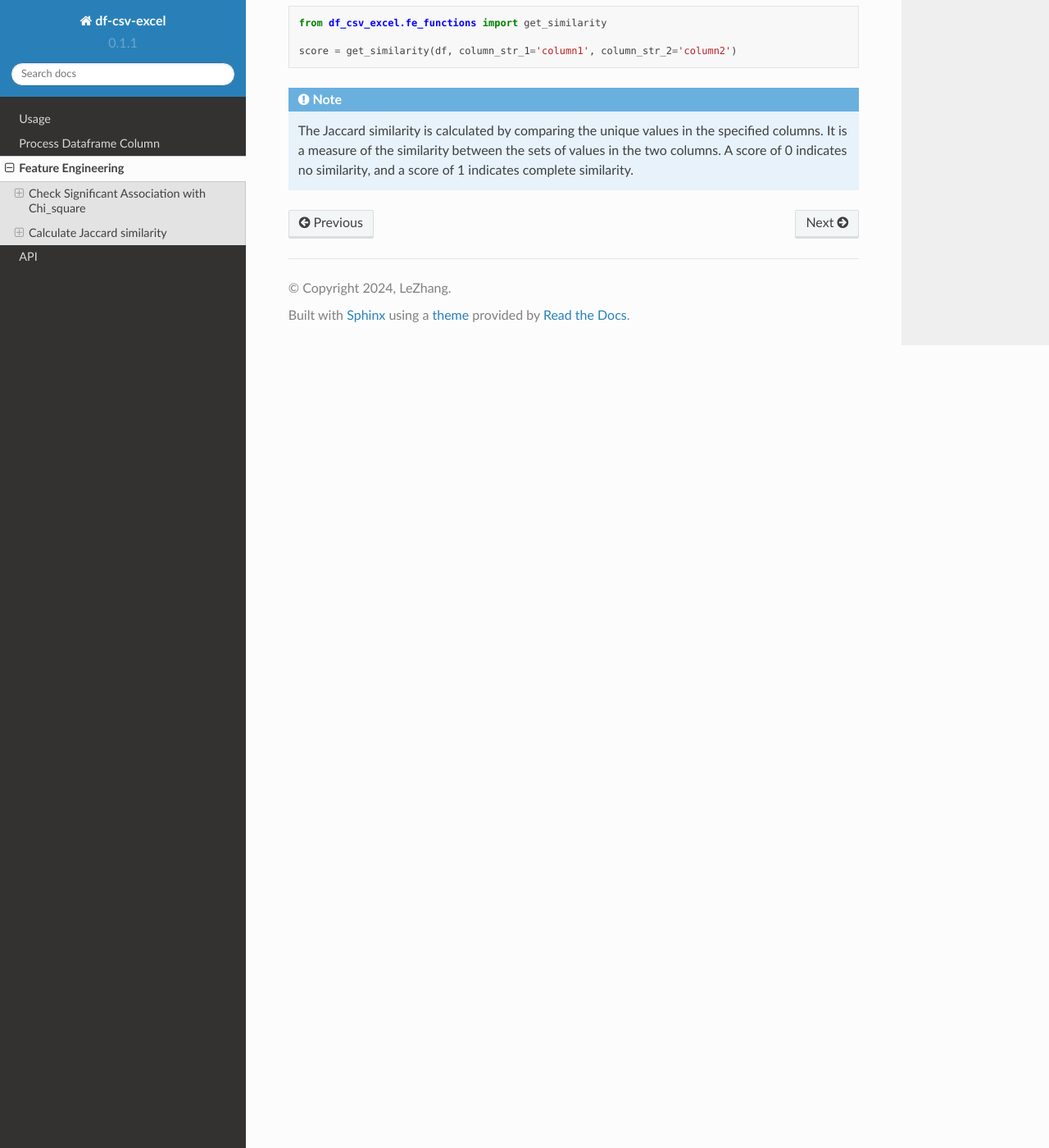
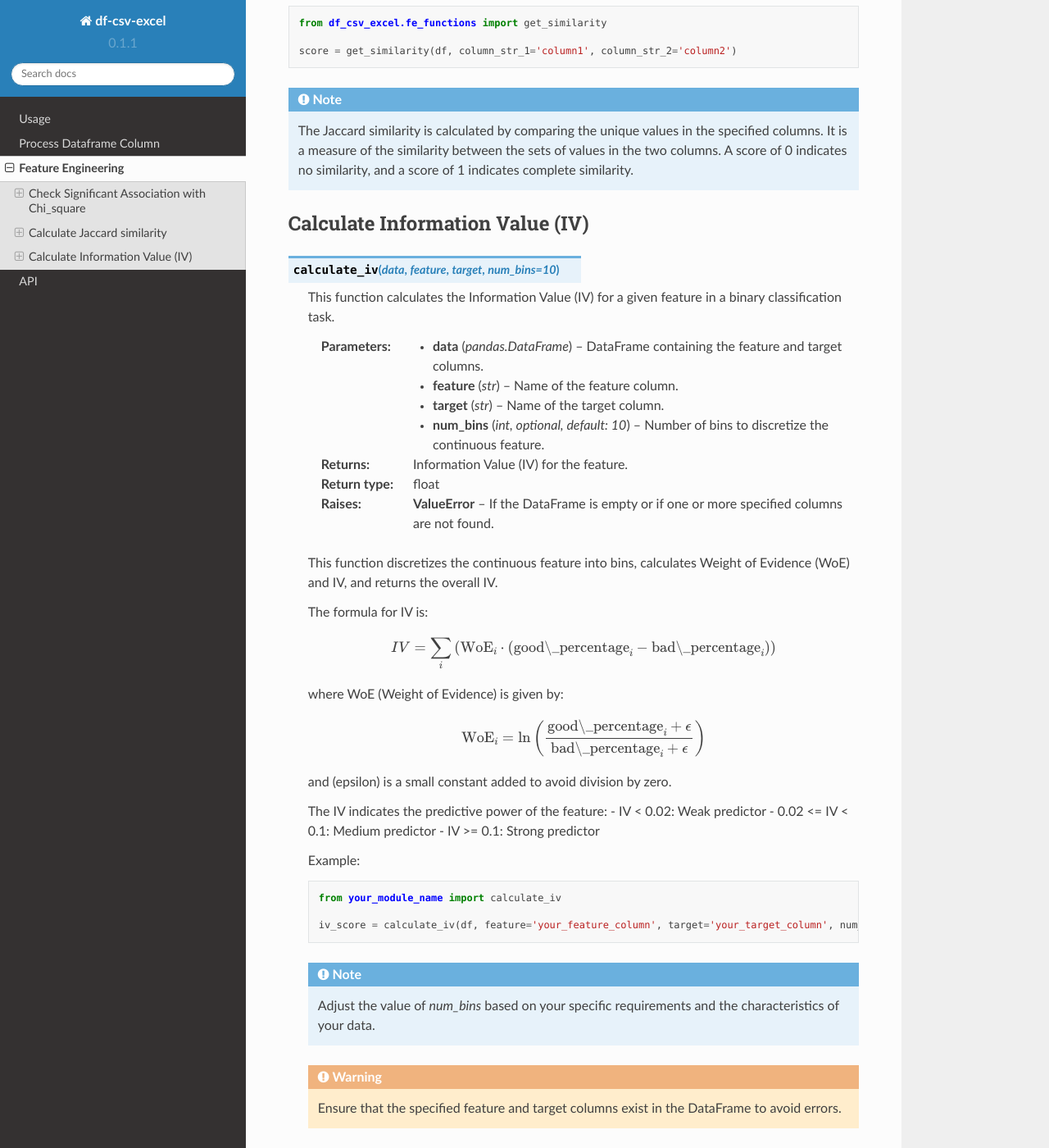
Before and after one commit to cheerzhang/read_doc_1, a Sphinx documentation site: the page built from docs/source/feature_engineer.rst, in a window 1280 px wide and 1400 px high, scrolled down 1233 px. Shown: the whole window at 82% size. Built offline with Sphinx 7.4.7 and the Read the Docs theme 2.0.0, drawn with Linux system fonts in a browser that asks for light colours.

Commit message:
Update feature_engineer.rst

```diff
--- a/docs/source/feature_engineer.rst
+++ b/docs/source/feature_engineer.rst
@@ -75,3 +75,66 @@
    The Jaccard similarity is calculated by comparing the unique values in the specified columns. It is a
    measure of the similarity between the sets of values in the two columns.
    A score of 0 indicates no similarity, and a score of 1 indicates complete similarity.
+
+
+Calculate Information Value (IV)
+--------------------------------
+
+.. function:: calculate_iv(data, feature, target, num_bins=10)
+
+   This function calculates the Information Value (IV) for a given feature in a binary classification task.
+
+   :param data: DataFrame containing the feature and target columns.
+   :type data: pandas.DataFrame
+
+   :param feature: Name of the feature column.
+   :type feature: str
+
+   :param target: Name of the target column.
+   :type target: str
+
+   :param num_bins: Number of bins to discretize the continuous feature.
+   :type num_bins: int, optional, default: 10
+
+   :return: Information Value (IV) for the feature.
+   :rtype: float
+
+   :raises ValueError: If the DataFrame is empty or if one or more specified columns are not found.
+
+   This function discretizes the continuous feature into bins, calculates Weight of Evidence (WoE) and IV, and
+   returns the overall IV.
+
+   The formula for IV is:
+
+   .. math::
+
+       IV = \sum_{i} \left( \text{WoE}_i \cdot (\text{good\_percentage}_i - \text{bad\_percentage}_i) \right)
+
+   where WoE (Weight of Evidence) is given by:
+
+   .. math::
+
+       \text{WoE}_i = \ln\left(\frac{\text{good\_percentage}_i + \epsilon}{\text{bad\_percentage}_i + \epsilon}\right)
+
+   and \(\epsilon\) is a small constant added to avoid division by zero.
+
+   The IV indicates the predictive power of the feature:
+   - IV < 0.02: Weak predictor
+   - 0.02 <= IV < 0.1: Medium predictor
+   - IV >= 0.1: Strong predictor
+
+   Example:
+
+   .. code-block:: python
+
+      from your_module_name import calculate_iv
+
+      iv_score = calculate_iv(df, feature='your_feature_column', target='your_target_column', num_bins=10)
+
+   .. note::
+
+      Adjust the value of `num_bins` based on your specific requirements and the characteristics of your data.
+
+   .. warning::
+
+      Ensure that the specified feature and target columns exist in the DataFrame to avoid errors.
```
